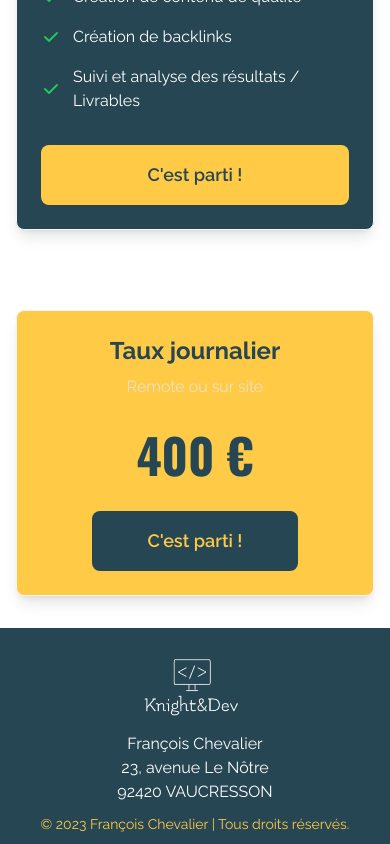
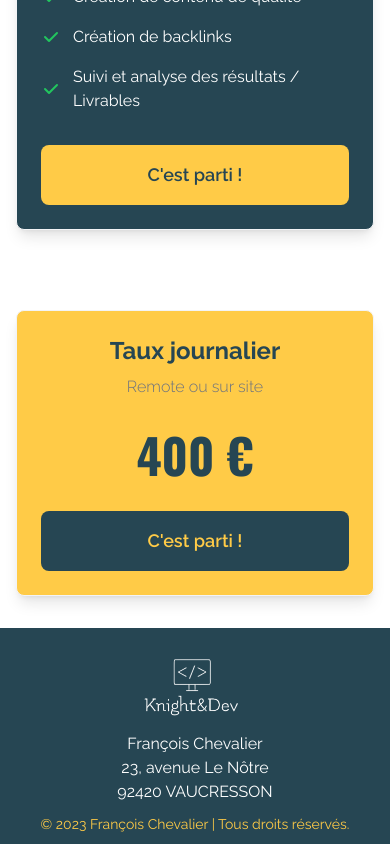
Before and after one commit to FCHDev/portfolio-2023, a React (Create React App) app: page /offre in a window 390 px wide. Shown: the part 2099-2943 px from the top of the page. Built offline with nearby package versions, Linux system fonts and the light colour scheme; a web font is replaced by a local one.

Commit message:
Amélioration Design / Ajout des liens / Mise à jour Tarifs

```diff
--- a/src/Pages/Offre.js
+++ b/src/Pages/Offre.js
@@ -109,7 +109,7 @@
                             <h3 className="mb-2 text-2xl font-bold text-bleu-vert font-bodyFont2">
                                 Taux journalier
                             </h3>
-                            <p className="font-light text-gray-200 sm:text-lg font-bodyFont2">
+                            <p className="font-light text-gray-500 sm:text-lg font-bodyFont2">
                                 Remote ou sur site
                             </p>
                             <div className="flex flex-col justify-center items-center my-8">
@@ -121,7 +121,7 @@
                         </div>
 
                         <NavLink to="/contact"
-                                 className="text-jaune bg-bleu-vert font-bodyFont2 hover:bg-primary-700 focus:ring-4 focus:ring-primary-200 font-semibold rounded-lg text-lg sm:text-base px-5 py-4 sm:py-2.5 text-center w-2/3 mx-auto">
+                                 className="text-jaune bg-bleu-vert font-bodyFont2 hover:bg-primary-700 focus:ring-4 focus:ring-primary-200 font-semibold rounded-lg text-lg sm:text-base px-5 py-4 sm:py-2.5 text-center w-full sm:w-2/3 mx-auto">
                             C'est parti !
                         </NavLink>
                     </div>
```
